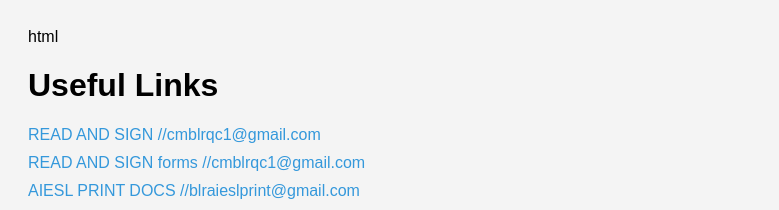
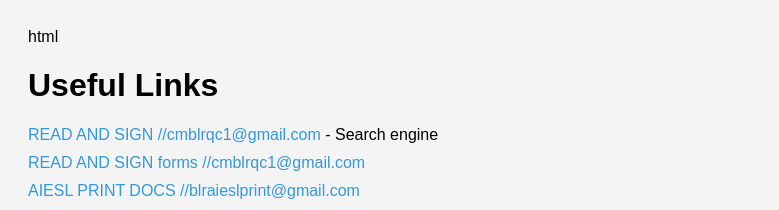
Before and after one commit to cmblrqc/cmblrqc, a plain HTML site: page index.html in a window 1280 px wide. Shown: the top 210 px of the page, without its empty margins (0-779 px from the left). Drawn offline with Linux system fonts and the light colour scheme.

Commit message:
Update index.html

```diff
--- a/index.html
+++ b/index.html
@@ -59,6 +59,7 @@ html
       const span = document.createElement('span');
   span.textContent = link.description;
       li.appendChild(a);
+      li.appendChild(span);
       linkList.appendChild(li);
     });
   </script>
```
